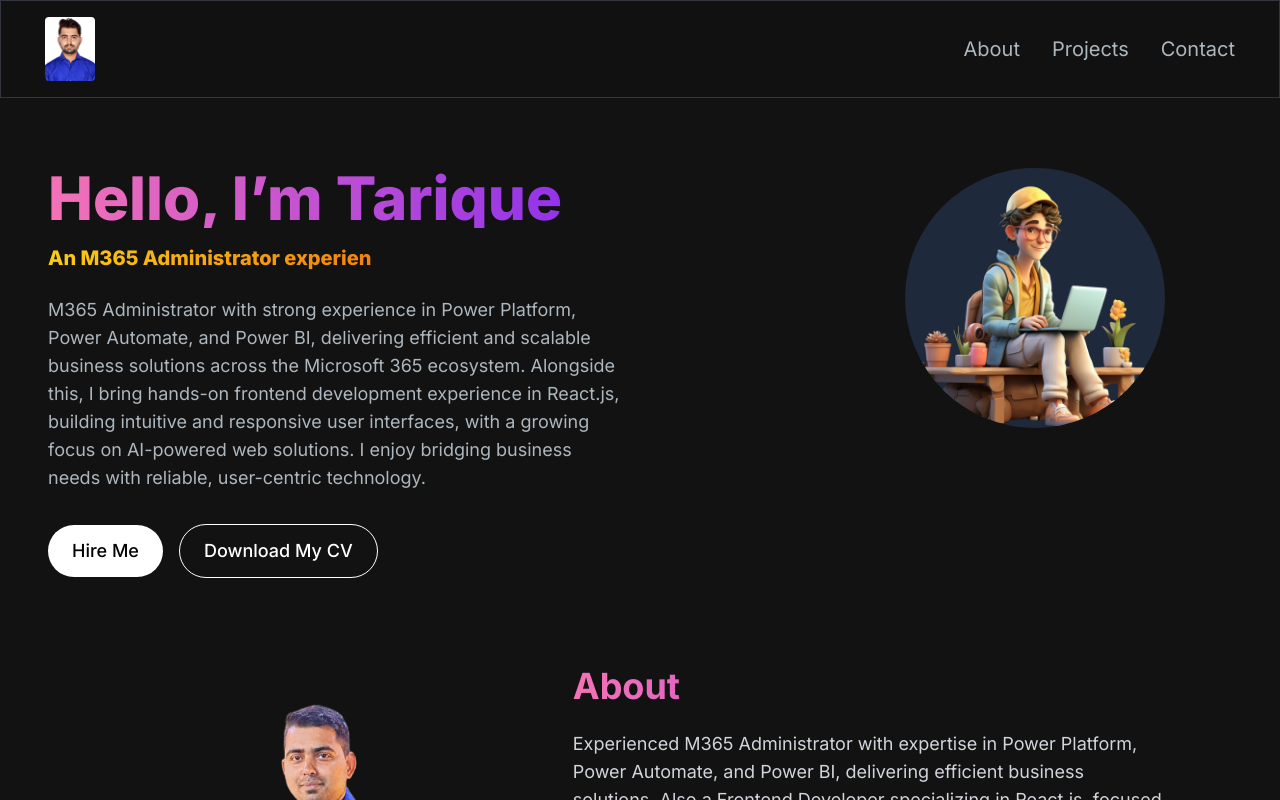
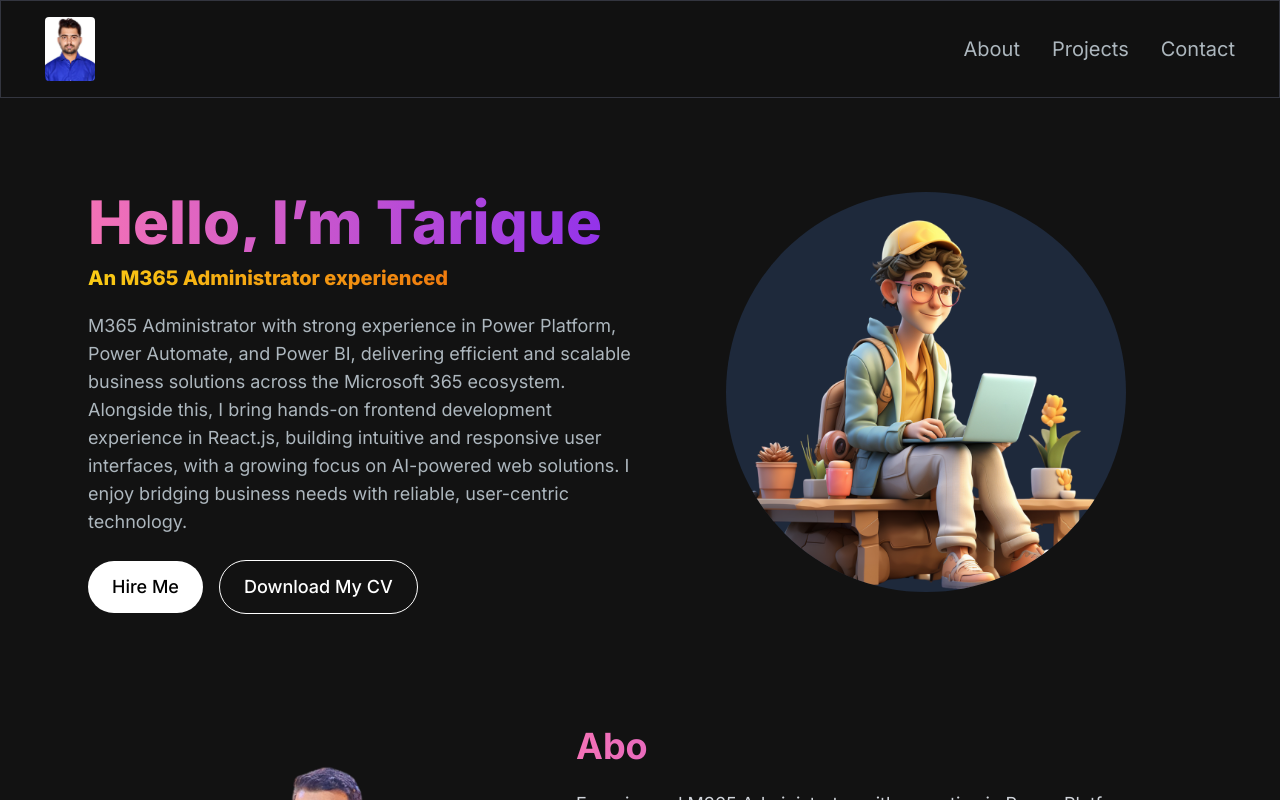
Before and after one commit to mohammadtarique6698/my-personal-portfolio-website, a Next.js app: page / in a window 1280 px wide. Shown: the top 800 px of the page. Built offline with nearby package versions, Linux system fonts and the light colour scheme.

Commit message:
Latest Update - 11/01/2026:-7

```diff
--- a/src/app/Components/HeroSection.jsx
+++ b/src/app/Components/HeroSection.jsx
@@ -10,17 +10,17 @@ const ResumeLink = {
 
 const HeroSection = () => {
   return (
-    <section className="py-10 lg:py-6">
-      <div className="grid grid-cols-1 gap-10 lg:grid-cols-12 lg:gap-0">
+    <section className="py-8 lg:py-12">
+      <div className="grid grid-cols-1 gap-6 pl-6 lg:grid-cols-12 lg:gap-4">
 
         {/* TEXT CONTENT */}
         <motion.div
           initial={{ opacity: 0, scale: 0.95 }}
           animate={{ opacity: 1, scale: 1 }}
           transition={{ duration: 0.5 }}
-          className="flex flex-col items-center text-left lg:col-span-8 lg:items-start"
+          className="flex flex-col items-center text-left lg:col-span-6 lg:items-start"
         >
-          <h1 className="mb-6 text-4xl font-extrabold leading-tight text-white sm:text-5xl lg:text-6xl">
+          <h1 className="mb-5 text-4xl font-extrabold leading-tight text-white sm:text-5xl lg:text-6xl">
             <span className="block text-transparent bg-clip-text bg-gradient-to-r from-pink-400 to-purple-600">
               Hello, I’m Tarique
             </span>
@@ -36,12 +36,12 @@ const HeroSection = () => {
               ]}
               wrapper="span"
               speed={50}
-              className="block mt-4 text-xl text-transparent bg-clip-text bg-gradient-to-r from-yellow-400 to-orange-600 sm:text-lg lg:text-xl"
+              className="block mt-3 text-base text-transparent bg-clip-text bg-gradient-to-r from-yellow-400 to-orange-600 sm:text-lg lg:text-xl"
               repeat={Infinity}
             />
           </h1>
 
-          <p className="max-w-xl mb-8 text-base text-[#ADB7BE] sm:text-lg">
+          <p className="max-w-xl mb-6 text-base text-[#ADB7BE] sm:text-lg">
             M365 Administrator with strong experience in Power Platform, Power
             Automate, and Power BI, delivering efficient and scalable business
             solutions across the Microsoft 365 ecosystem. Alongside this, I bring
@@ -71,8 +71,8 @@ const HeroSection = () => {
         </motion.div>
 
         {/* AVATAR */}
-        <div className="flex justify-center lg:col-span-4">
-          <div className="relative w-[180px] h-[180px] sm:w-[220px] sm:h-[220px] lg:w-[260px] lg:h-[260px] rounded-full bg-slate-800">
+        <div className="flex justify-center lg:col-span-6 lg:-ml-6">
+          <div className="relative w-[180px] h-[180px] sm:w-[250px] sm:h-[250px] lg:w-[400px] lg:h-[400px] rounded-full bg-slate-800">
             <Image
               src="/avatar.png"
               alt="avatar"
@@ -89,6 +89,7 @@ const HeroSection = () => {
 };
 
 export default HeroSection;
+
 
 
 // "use client"; //this is for rectification of type animation error
--- a/src/app/page.js
+++ b/src/app/page.js
@@ -9,7 +9,7 @@ export default function Home() {
   return (
     <main className="flex min-h-screen min-w-screen flex-col bg-[#121212]">
       <Navbar />
-      <div className="px-12 py-12 mt-24">
+      <div className="px-16 py-12 mt-24">
         <HeroSection />
         <AboutSection />
         <ProjectsSection />
```
